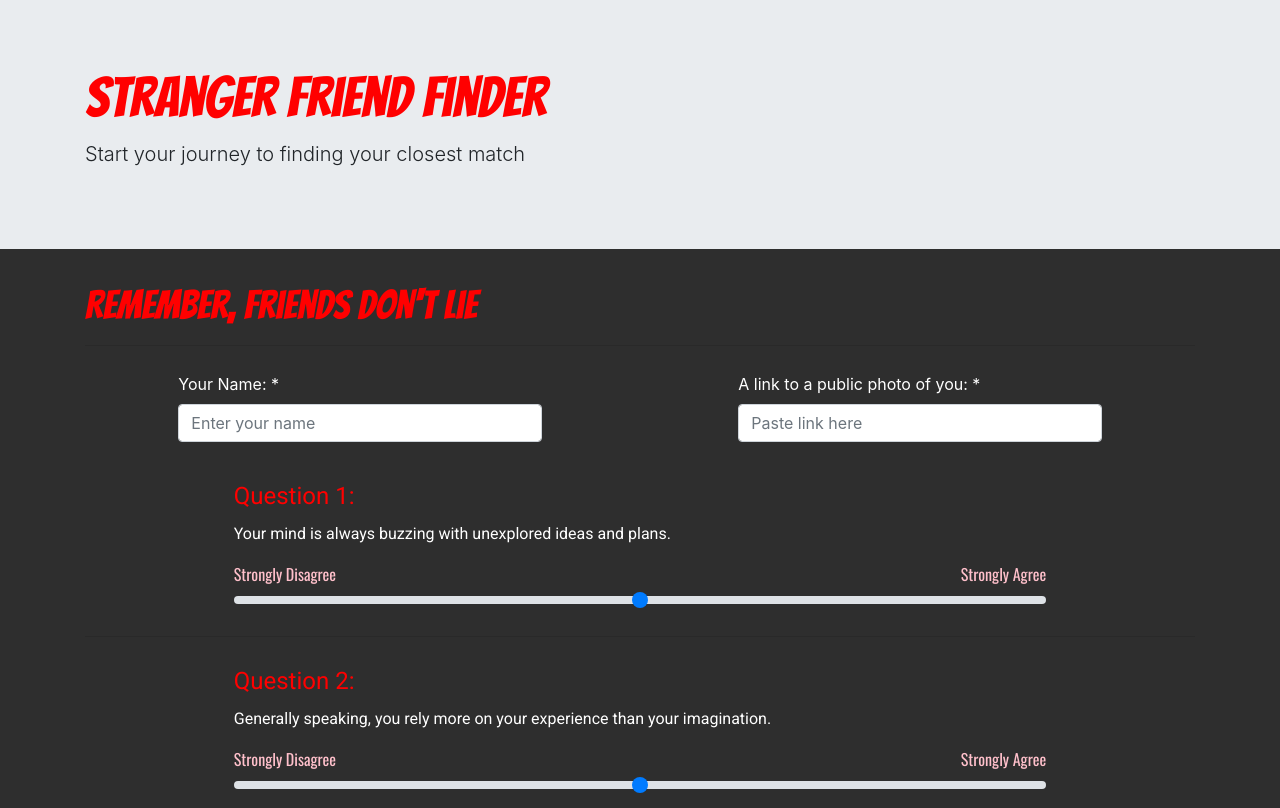
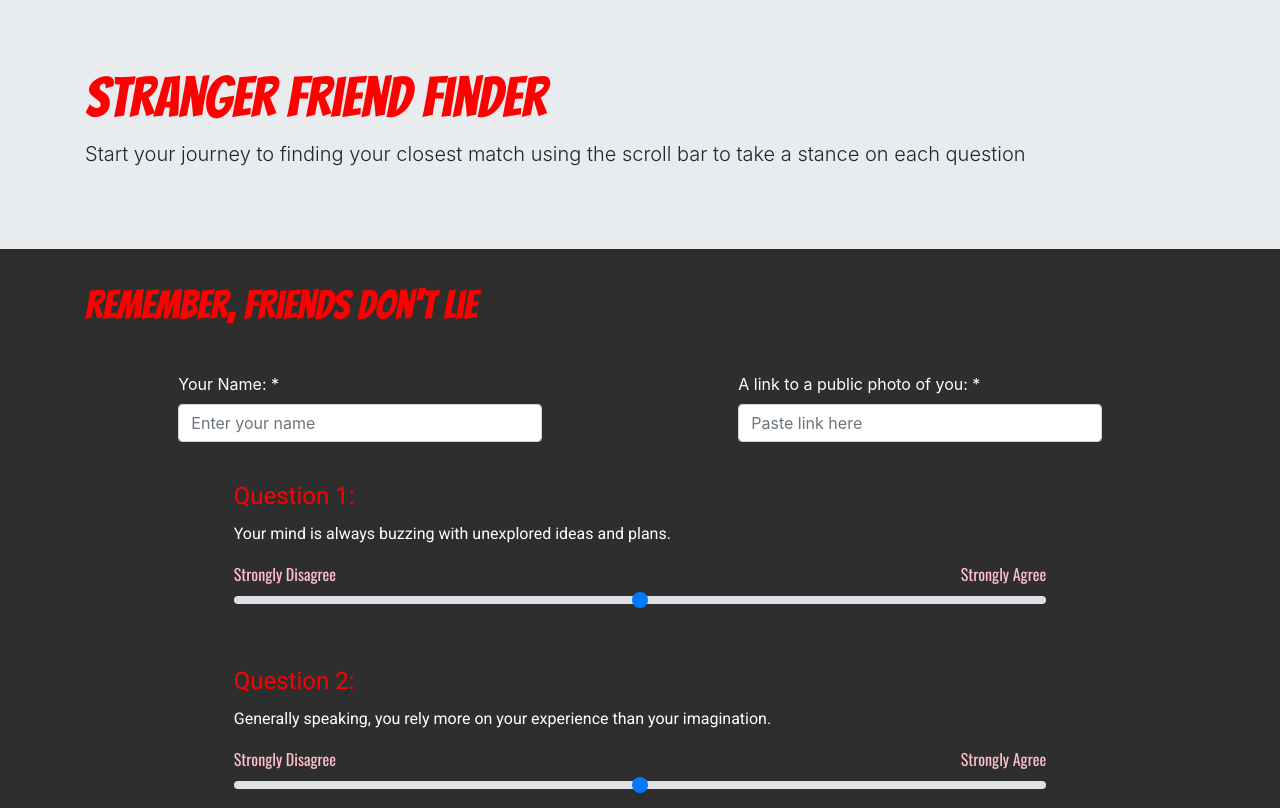
Before and after one commit to emilybaum/FriendFinder, a website: page app/public/survey.html in a window 1280 px wide. Shown: the top 808 px of the page. Drawn offline with nearby package versions, Linux system fonts and the light colour scheme.

Commit message:
udpated the instruction text on survey page

```diff
--- a/app/public/survey.html
+++ b/app/public/survey.html
@@ -31,8 +31,7 @@
 <div class="jumbotron jumbotron-fluid">
     <div class="container">
         <h1 class="display-4 animated flipInX">Stranger Friend Finder</h1>
-        <p class="lead">Start your journey to finding your closest match</p>
-
+        <p class="lead">Start your journey to finding your closest match using the scroll bar to take a stance on each question</p>
     </div>
 </div>
 
```
